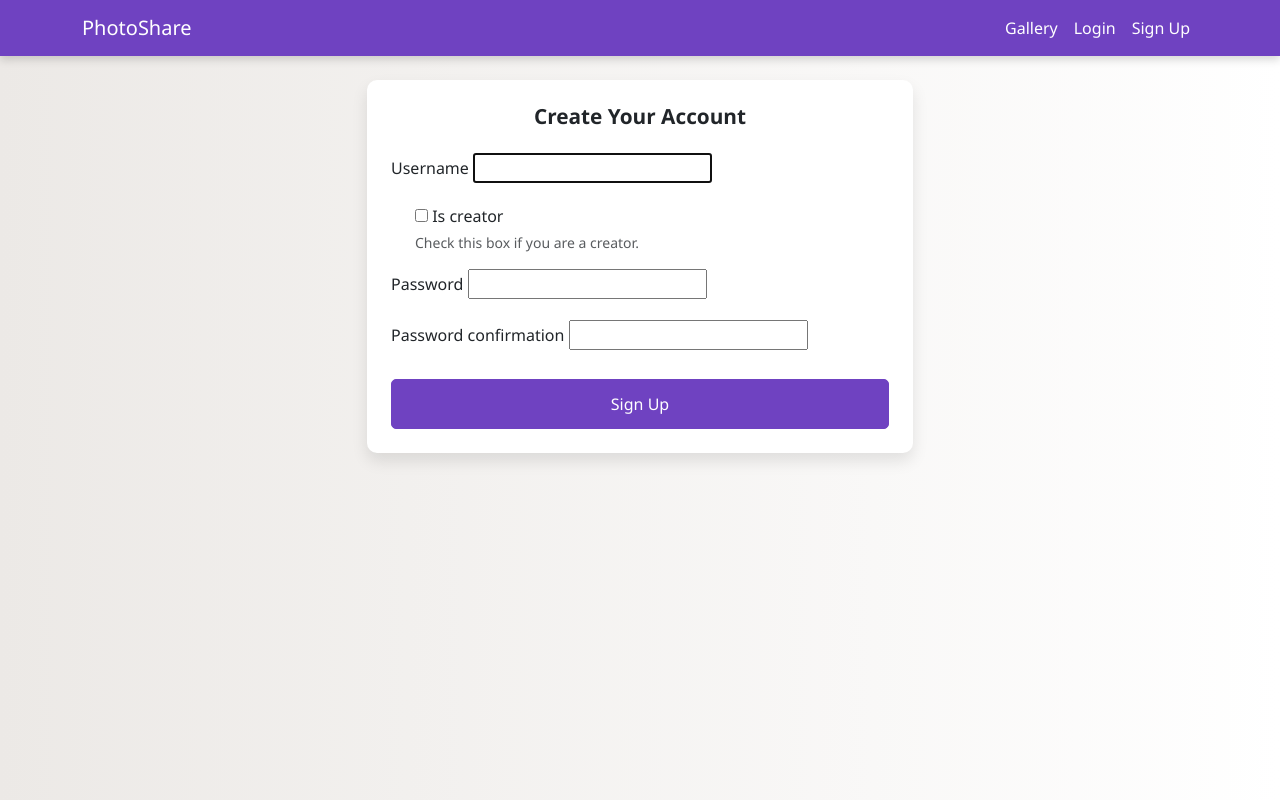
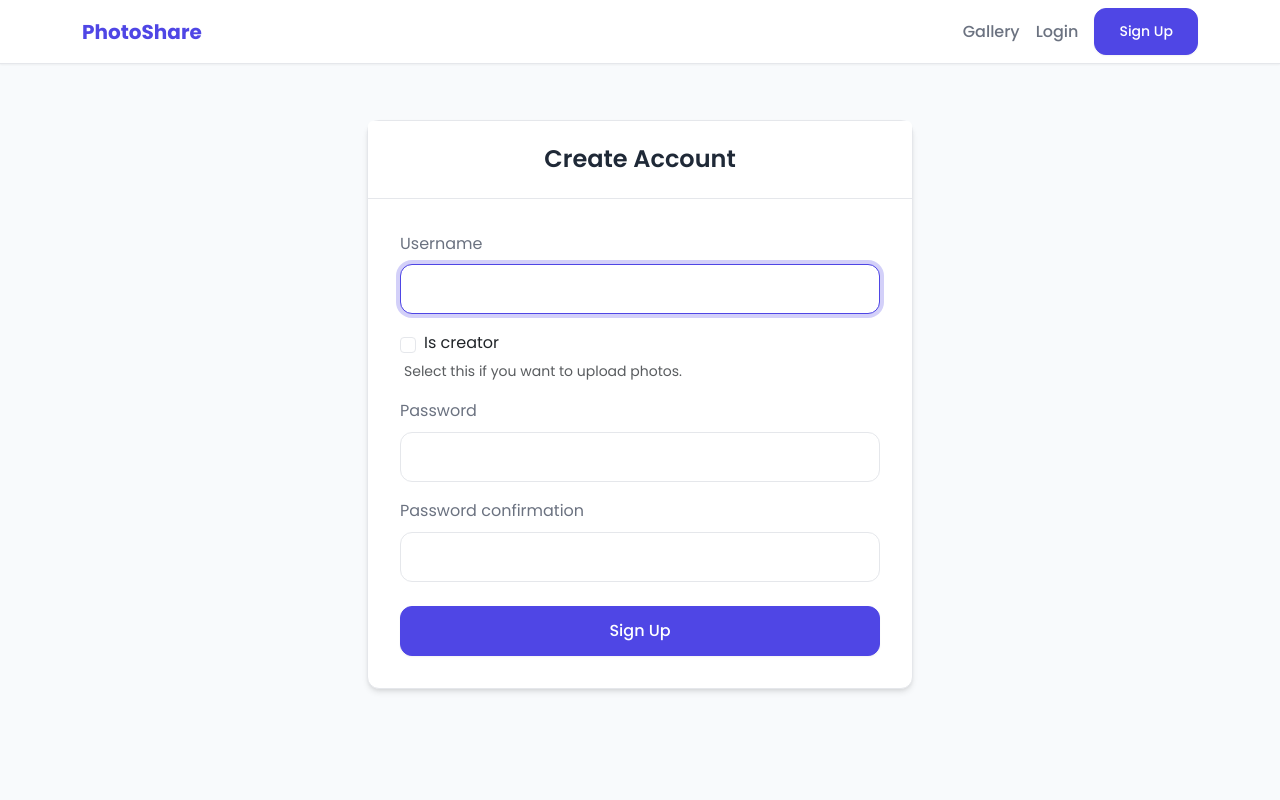
Before and after one commit to Arafat6462/Python-Photo-Sharing, a Django app: page /signup/ in a window 1280 px wide. Run offline with Django 3.2, Linux system fonts and the light colour scheme.

Commit message:
refactor: enhance form styling and structure, update templates for consistency

```diff
--- a/photos/forms.py
+++ b/photos/forms.py
@@ -3,7 +3,10 @@ from django.contrib.auth.forms import UserCreationForm
 from .models import User, Photo
 
 class CustomUserCreationForm(UserCreationForm):
-    is_creator = forms.BooleanField(required=False, help_text="Check this box if you are a creator.")
+    is_creator = forms.BooleanField(
+        required=False,
+        widget=forms.CheckboxInput(attrs={'class': 'form-check-input'})
+    )
 
     class Meta(UserCreationForm.Meta):
         model = User
@@ -12,10 +15,18 @@ class CustomUserCreationForm(UserCreationForm):
     def __init__(self, *args, **kwargs):
         super().__init__(*args, **kwargs)
         self.fields['username'].help_text = None
-        self.fields['password2'].help_text = None
-        # self.is_creator.help_text = None
+        for field_name, field in self.fields.items():
+            if not isinstance(field.widget, forms.CheckboxInput):
+                field.widget.attrs.update({'class': 'form-control'})
 
 class PhotoUploadForm(forms.ModelForm):
     class Meta:
         model = Photo
         fields = ['title', 'caption', 'location', 'image']
+
+    def __init__(self, *args, **kwargs):
+        super().__init__(*args, **kwargs)
+        for field_name, field in self.fields.items():
+            field.widget.attrs.update({'class': 'form-control'})
+            if isinstance(field.widget, forms.Textarea):
+                field.widget.attrs.update({'rows': '3'})
--- a/photos/static/css/custom.css
+++ b/photos/static/css/custom.css
@@ -1,161 +1,148 @@
+:root {
+    --primary-accent: #4f46e5; /* A modern, soft indigo */
+    --background-main: #f8fafc; /* Very light grey, almost white */
+    --background-card: #ffffff;
+    --text-primary: #1f2937;   /* Dark grey for text */
+    --text-secondary: #6b7280;
+    --border-color: #e5e7eb;
+    --navbar-bg: #ffffff;
+    --font-family: 'Poppins', sans-serif;
+    --shadow-sm: 0 1px 2px 0 rgb(0 0 0 / 0.05);
+    --shadow-md: 0 4px 6px -1px rgb(0 0 0 / 0.1), 0 2px 4px -2px rgb(0 0 0 / 0.1);
+    --shadow-lg: 0 10px 15px -3px rgb(0 0 0 / 0.1), 0 4px 6px -4px rgb(0 0 0 / 0.1);
+    --border-radius: .75rem; /* A slightly larger radius for a softer look */
+}
+
 body {
-    font-family: 'Segoe UI', Roboto, 'Helvetica Neue', Arial, sans-serif;
-    background: linear-gradient(to right, #ece9e6, #ffffff); /* Subtle gradient background */
-    color: #343a40;
-    min-height: 100vh;
-    display: flex;
-    flex-direction: column;
+    font-family: var(--font-family);
+    background-color: var(--background-main);
+    color: var(--text-primary);
+    line-height: 1.6;
 }
 
 .navbar {
-    background-color: #6f42c1 !important; /* Premium purple for navbar */
-    box-shadow: 0 4px 8px rgba(0,0,0,.15);
+    background-color: var(--navbar-bg) !important;
+    box-shadow: var(--shadow-sm);
+    border-bottom: 1px solid var(--border-color);
 }
 
-.navbar-brand, .nav-link {
-    color: #ffffff !important;
-    font-weight: 500;
+.navbar-brand {
+    font-weight: 700;
+    color: var(--primary-accent) !important;
 }
 
-.navbar-brand:hover, .nav-link:hover {
-    color: #e0e0e0 !important;
+.nav-link {
+    font-weight: 500;
+    color: var(--text-secondary) !important;
+    transition: color .2s ease;
 }
 
-.container {
-    flex: 1; /* Allow content to grow */
+.nav-link:hover, .nav-link.active {
+    color: var(--primary-accent) !important;
 }
 
-h2, h5 {
-    color: #6f42c1; /* Use primary color for headings */
-    font-weight: 600;
+.content-wrapper {
+    padding-top: 2rem;
 }
 
 .card {
-    border: none;
-    border-radius: 10px;
-    box-shadow: 0 8px 16px rgba(0,0,0,.1);
-    transition: transform .3s ease-in-out, box-shadow .3s ease-in-out;
-    background-color: #ffffff;
+    background-color: var(--background-card);
+    border: 1px solid var(--border-color);
+    border-radius: var(--border-radius);
+    box-shadow: var(--shadow-md);
+    transition: transform .3s ease, box-shadow .3s ease;
 }
 
 .card:hover {
-    transform: translateY(-7px);
-    box-shadow: 0 12px 24px rgba(0,0,0,.2);
+    transform: translateY(-5px);
+    box-shadow: var(--shadow-lg);
 }
 
-.card-img-top {
-    border-top-left-radius: 10px;
-    border-top-right-radius: 10px;
-    height: 200px; /* Fixed height for images */
-    object-fit: cover; /* Ensure images cover the area */
+.card-header {
+    background-color: var(--background-card);
+    border-bottom: 1px solid var(--border-color);
+    padding: 1.5rem;
+}
+
+.card-header h2 {
+    color: var(--text-primary);
+    font-size: 1.5rem;
+    font-weight: 600;
+    margin: 0;
+    text-align: center;
 }
 
 .card-body {
-    padding: 1.5rem;
-}
-
-.card-title {
-    font-size: 1.3rem;
-    margin-bottom: 0.75rem;
-}
-
-.card-text {
-    font-size: 0.95rem;
-    color: #555;
-}
-
-.text-muted {
-    color: #888 !important;
+    padding: 2rem;
 }
 
 .btn-primary {
-    background-color: #6f42c1; /* Primary button color */
-    border-color: #6f42c1;
+    background-color: var(--primary-accent);
+    border-color: var(--primary-accent);
     font-weight: 500;
-    padding: 0.75rem 1.5rem;
-    border-radius: 5px;
-    transition: background-color .3s ease, border-color .3s ease;
+    padding: .75rem 1.5rem;
+    border-radius: var(--border-radius);
+    transition: all .3s ease;
+    box-shadow: var(--shadow-sm);
 }
 
 .btn-primary:hover {
-    background-color: #5a3d9a;
-    border-color: #5a3d9a;
-}
-
-.btn-dark {
-    background-color: #343a40;
-    border-color: #343a40;
-    color: #ffffff;
-}
-
-.btn-dark:hover {
-    background-color: #23272b;
-    border-color: #1d2124;
+    opacity: .9;
+    box-shadow: var(--shadow-md);
+    transform: translateY(-2px);
 }
 
 .form-control {
-    border-radius: 5px;
-    border: 1px solid #ced4da;
-    padding: 0.75rem 1rem;
+    background-color: var(--background-card);
+    color: var(--text-primary);
+    border-radius: var(--border-radius);
+    border: 1px solid var(--border-color);
+    padding: .75rem 1rem;
 }
 
 .form-control:focus {
-    border-color: #6f42c1;
-    box-shadow: 0 0 0 0.25rem rgba(111, 66, 193, 0.25);
+    border-color: var(--primary-accent);
+    box-shadow: 0 0 0 .25rem rgba(79, 70, 229, .25);
 }
 
-/* Specific styles for forms */
-form p {
-    margin-bottom: 1rem;
+.form-check-input {
+    background-color: var(--background-card);
+    border-color: var(--border-color);
 }
 
-form p label {
-    display: block;
-    margin-bottom: 0.5rem;
-    font-weight: 500;
-    color: #495057;
+.form-check-input:checked {
+    background-color: var(--primary-accent);
+    border-color: var(--primary-accent);
 }
 
-form p input[type="text"],
-form p input[type="password"],
-form p input[type="email"],
-form p textarea,
-form p input[type="file"] {
-    width: 100%;
-    padding: 0.75rem 1rem;
-    border: 1px solid #ced4da;
-    border-radius: 5px;
-    box-sizing: border-box;
+.form-label {
+    color: var(--text-secondary);
 }
 
-form p input[type="checkbox"] {
-    margin-right: 0.5rem;
+/* Gallery Specific Styles */
+.gallery-card {
+    border: 1px solid var(--border-color);
+    background-color: var(--background-card);
 }
 
-/* Adjustments for form fields rendered by {{ form.as_p }} */
-.form-group {
-    margin-bottom: 1rem;
+.gallery-card .card-img-top {
+    aspect-ratio: 4 / 3;
+    object-fit: cover;
+    width: 100%;
+    border-radius: var(--border-radius) var(--border-radius) 0 0;
 }
 
-.form-group label {
-    display: block;
-    margin-bottom: 0.5rem;
-    font-weight: 500;
-    color: #495057;
+.gallery-card .card-body {
+    padding: 1rem;
 }
 
-.form-group input[type="text"],
-.form-group input[type="password"],
-.form-group input[type="email"],
-.form-group textarea,
-.form-group input[type="file"] {
-    width: 100%;
-    padding: 0.75rem 1rem;
-    border: 1px solid #ced4da;
-    border-radius: 5px;
-    box-sizing: border-box;
+.gallery-card-title {
+    font-size: 1.1rem;
+    font-weight: 500;
+    color: var(--text-primary);
 }
 
-.form-group input[type="checkbox"] {
-    margin-right: 0.5rem;
+.gallery-card-text {
+    font-size: .9rem;
+    color: var(--text-secondary);
 }
--- a/photos/templates/base.html
+++ b/photos/templates/base.html
@@ -1,41 +1,51 @@
 {% load static %}
 <!DOCTYPE html>
-<html>
+<html lang="en">
 <head>
+    <meta charset="UTF-8">
+    <meta name="viewport" content="width=device-width, initial-scale=1.0">
     <title>PhotoShare</title>
     <link href="https://cdn.jsdelivr.net/npm/bootstrap@5.3.0/dist/css/bootstrap.min.css" rel="stylesheet">
+    <link rel="preconnect" href="https://fonts.googleapis.com">
+    <link rel="preconnect" href="https://fonts.gstatic.com" crossorigin>
+    <link href="https://fonts.googleapis.com/css2?family=Poppins:wght@300;400;500;600;700&display=swap" rel="stylesheet">
     <link rel="stylesheet" href="{% static 'css/custom.css' %}">
 </head>
 <body>
-    <nav class="navbar navbar-expand-lg navbar-dark bg-dark">
+    <nav class="navbar navbar-expand-lg">
         <div class="container">
             <a class="navbar-brand" href="{% url 'gallery' %}">PhotoShare</a>
             <button class="navbar-toggler" type="button" data-bs-toggle="collapse" data-bs-target="#navbarNav" aria-controls="navbarNav" aria-expanded="false" aria-label="Toggle navigation">
                 <span class="navbar-toggler-icon"></span>
             </button>
             <div class="collapse navbar-collapse" id="navbarNav">
-                <ul class="navbar-nav ms-auto">
+                <ul class="navbar-nav ms-auto align-items-center">
                     <li class="nav-item">
                         <a class="nav-link" href="{% url 'gallery' %}">Gallery</a>
                     </li>
                     {% if user.is_authenticated %}
                         {% if user.is_creator %}
                             <li class="nav-item">
-                                <a class="nav-link" href="{% url 'upload_photo' %}">Upload Photo</a>
+                                <a class="nav-link" href="{% url 'upload_photo' %}">Upload</a>
                             </li>
                         {% endif %}
-                        <li class="nav-item">
-                            <form action="{% url 'logout' %}" method="post" style="display: inline;">
+                        <li class="nav-item ms-lg-3">
+                            <span class="navbar-text text-secondary">
+                                Welcome, {{ user.username }}
+                            </span>
+                        </li>
+                        <li class="nav-item ms-2">
+                            <form action="{% url 'logout' %}" method="post" class="d-inline">
                                 {% csrf_token %}
-                                <button type="submit" class="btn btn-dark">Logout</button>
+                                <button type="submit" class="btn btn-outline-secondary btn-sm">Logout</button>
                             </form>
                         </li>
                     {% else %}
                         <li class="nav-item">
                             <a class="nav-link" href="{% url 'login' %}">Login</a>
                         </li>
-                        <li class="nav-item">
-                            <a class="nav-link" href="{% url 'signup' %}">Sign Up</a>
+                        <li class="nav-item ms-2">
+                            <a class="btn btn-primary btn-sm" href="{% url 'signup' %}">Sign Up</a>
                         </li>
                     {% endif %}
                 </ul>
@@ -43,10 +53,12 @@
         </div>
     </nav>
 
-    <div class="container mt-4">
-        {% block content %}
-        {% endblock %}
-    </div>
+    <main class="content-wrapper">
+        <div class="container mt-4">
+            {% block content %}
+            {% endblock %}
+        </div>
+    </main>
 
     <script src="https://cdn.jsdelivr.net/npm/bootstrap@5.3.0/dist/js/bootstrap.bundle.min.js"></script>
 </body>
--- /dev/null
+++ b/photos/templates/form_base.html
@@ -0,0 +1,22 @@
+{% extends 'base.html' %}
+
+{% block content %}
+<div class="row justify-content-center">
+    <div class="col-md-8 col-lg-6">
+        <div class="card">
+            <div class="card-header">
+                <h2>{% block form_title %}{% endblock %}</h2>
+            </div>
+            <div class="card-body">
+                <form method="post" enctype="multipart/form-data">
+                    {% csrf_token %}
+                    {% block form_content %}{% endblock %}
+                    <div class="d-grid mt-4">
+                        <button type="submit" class="btn btn-primary">{% block form_submit_text %}{% endblock %}</button>
+                    </div>
+                </form>
+            </div>
+        </div>
+    </div>
+</div>
+{% endblock %}
--- a/photos/templates/registration/signup.html
+++ b/photos/templates/registration/signup.html
@@ -1,46 +1,32 @@
-{% extends 'base.html' %}
+{% extends 'form_base.html' %}
 
-{% block content %}
-  <div class="row justify-content-center">
-    <div class="col-md-6">
-      <div class="card">
-        <div class="card-body">
-          <h2 class="card-title text-center mb-4">Create Your Account</h2>
-          <form method="post">
-            {% csrf_token %}
+{% block form_title %}Create Account{% endblock %}
+
+{% block form_content %}
     {% for field in form %}
         {% if field.name == 'is_creator' %}
-                <div class="form-check mb-3">
+            <div class="mb-3">
+                <div class="form-check d-flex align-items-center">
                     {{ field }}
-                  <label class="form-check-label" for="{{ field.id_for_label }}">
+                    <label class="form-check-label ms-2" for="{{ field.id_for_label }}">
                         {{ field.label }}
                     </label>
-                  {% if field.help_text %}
-                    <div class="form-text">{{ field.help_text }}</div>
-                  {% endif %}
+                </div>
+                <div class="form-text ps-1">Select this if you want to upload photos.</div>
                 {% for error in field.errors %}
-                    <div class="text-danger">{{ error }}</div>
+                    <div class="text-danger mt-1">{{ error }}</div>
                 {% endfor %}
             </div>
         {% else %}
             <div class="mb-3">
                 <label for="{{ field.id_for_label }}" class="form-label">{{ field.label }}</label>
                 {{ field }}
-                  {% if field.help_text %}
-                    <div class="form-text">{{ field.help_text }}</div>
-                  {% endif %}
                 {% for error in field.errors %}
-                    <div class="text-danger">{{ error }}</div>
+                    <div class="text-danger mt-1">{{ error }}</div>
                 {% endfor %}
             </div>
         {% endif %}
     {% endfor %}
-            <div class="d-grid mt-4">
-              <button type="submit" class="btn btn-primary">Sign Up</button>
-            </div>
-          </form>
-        </div>
-      </div>
-    </div>
-  </div>
 {% endblock %}
+
+{% block form_submit_text %}Sign Up{% endblock %}
```
Also changed, not shown: photos/templates/gallery.html (+20 -7 lines), photos/templates/registration/login.html (+7 -21 lines), photos/templates/upload_photo.html (+7 -21 lines). Lines whose indentation alone changed are shown as unchanged.
